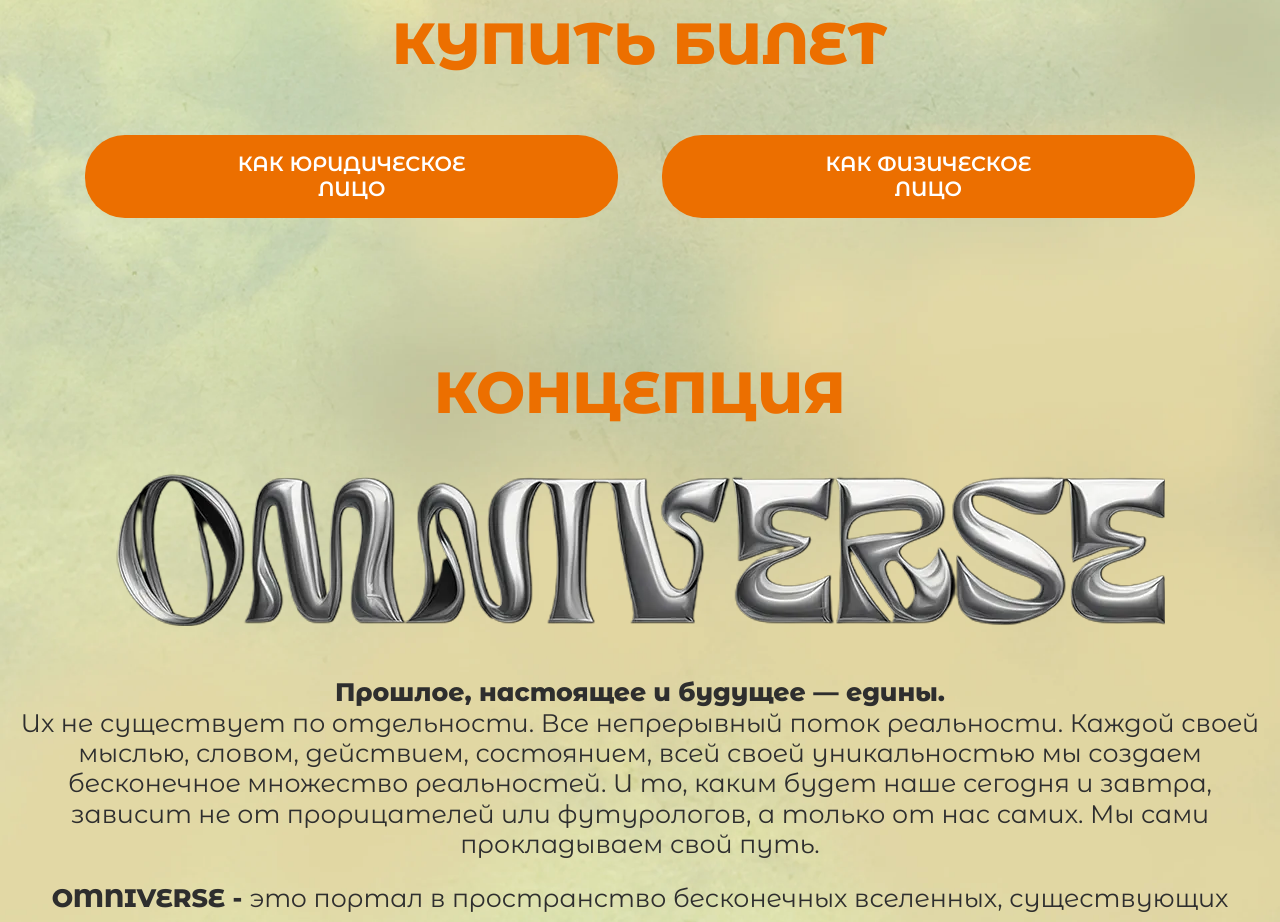
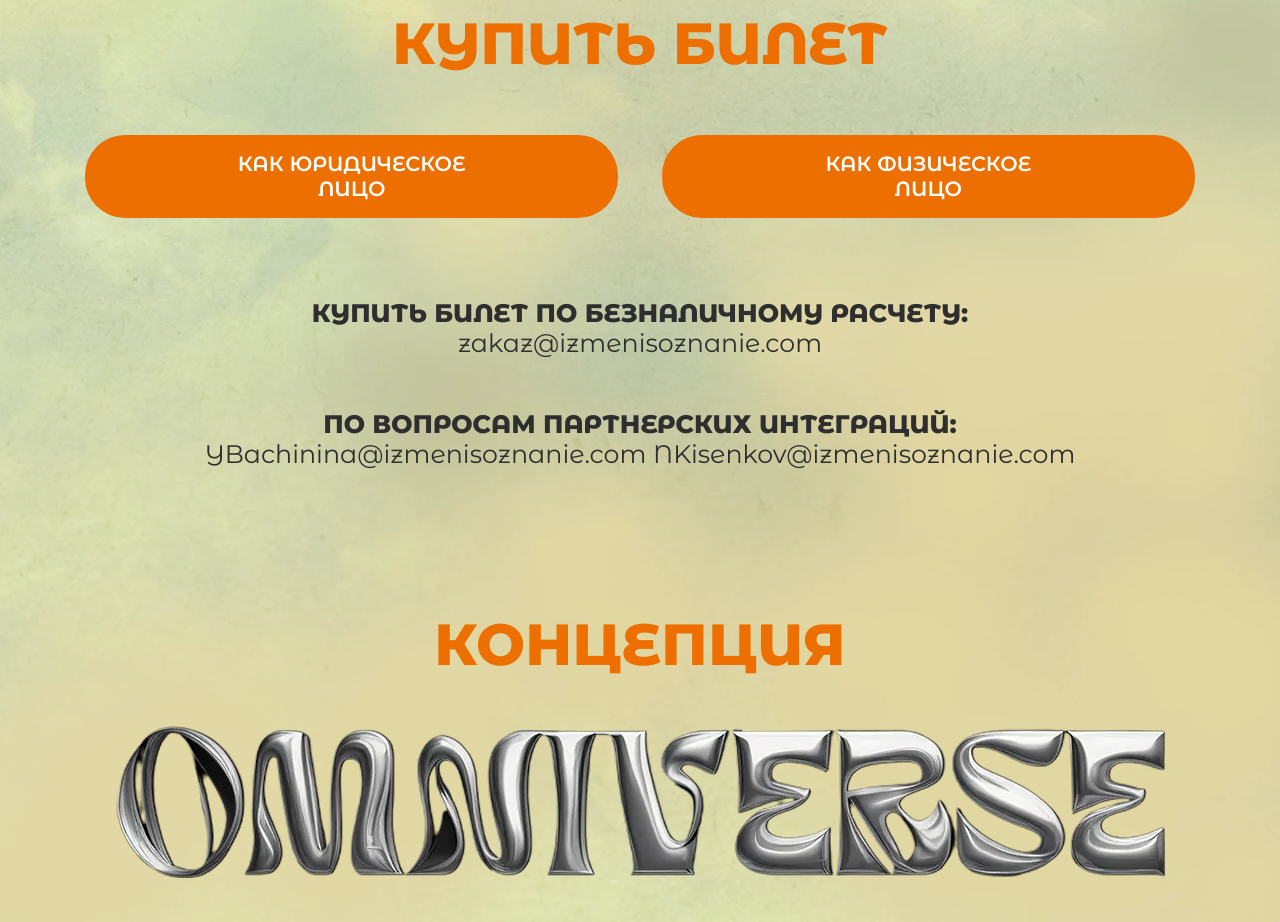
Before and after one commit to pavel-chermyanin/omnivrse, a React (Vite) app: page / in a window 1280 px wide. Shown: the part 1320-2242 px from the top of the page. Built offline with nearby package versions, Linux system fonts and the light colour scheme.

Commit message:
added contacts

```diff
--- a/src/App.module.scss
+++ b/src/App.module.scss
@@ -31,7 +31,7 @@
   }
   .bg_2{
 
-    //background-image: url("./assets/event_bg.webp");
+    //background-image: url("./assets/event_bg.png");
     //background-repeat: no-repeat;
     //background-size: cover;
     //background-position: top center;
--- a/src/components/profile/Profile.jsx
+++ b/src/components/profile/Profile.jsx
@@ -49,6 +49,16 @@ export const Profile = () => {
           <LinkButton className={styles.button} target={'_blank'} href={buyTicketUrl}>КАК ФИЗИЧЕСКОЕ<br/> ЛИЦО</LinkButton>
           {/*<Button className={styles.button}>КАК ФИЗИЧЕСКОЕ<br/> ЛИЦО</Button>*/}
         </div>
+        <p className={styles.text}>
+          <span>КУПИТЬ БИЛЕТ ПО БЕЗНАЛИЧНОМУ РАСЧЕТУ:</span><br/>
+          zakaz@izmenisoznanie.com
+        </p>
+        <p className={styles.text}>
+          <span>ПО ВОПРОСАМ ПАРТНЕРСКИХ ИНТЕГРАЦИЙ:</span><br/>
+          YBachinina@izmenisoznanie.com
+          NKisenkov@izmenisoznanie.com
+        </p>
+
 
       </div>
     </div>
--- a/src/components/profile/profile.module.scss
+++ b/src/components/profile/profile.module.scss
@@ -57,6 +57,7 @@
     //justify-content: center;
     @include adaptiv-value('gap',10,60);
     //gap: 60px;
+    margin-bottom: 80px;
     @media (max-width: 600px) {
       grid-template-columns: 1fr;
 
```
